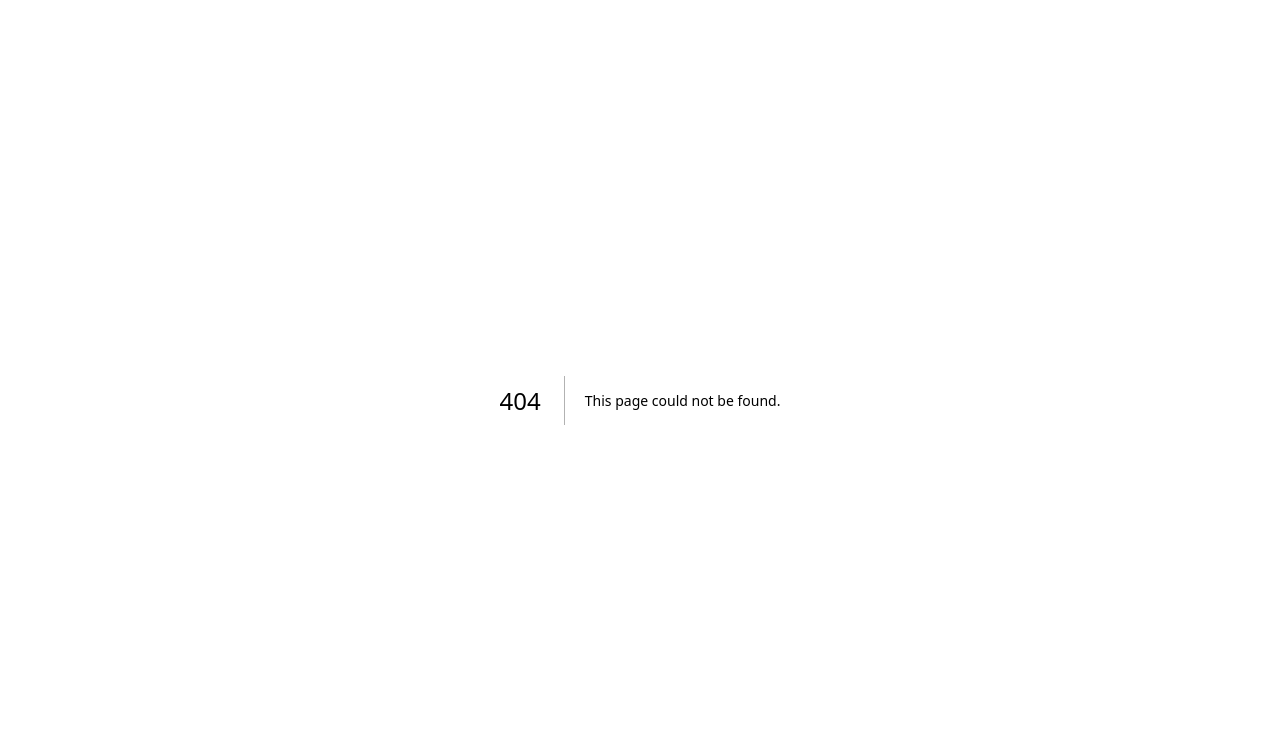
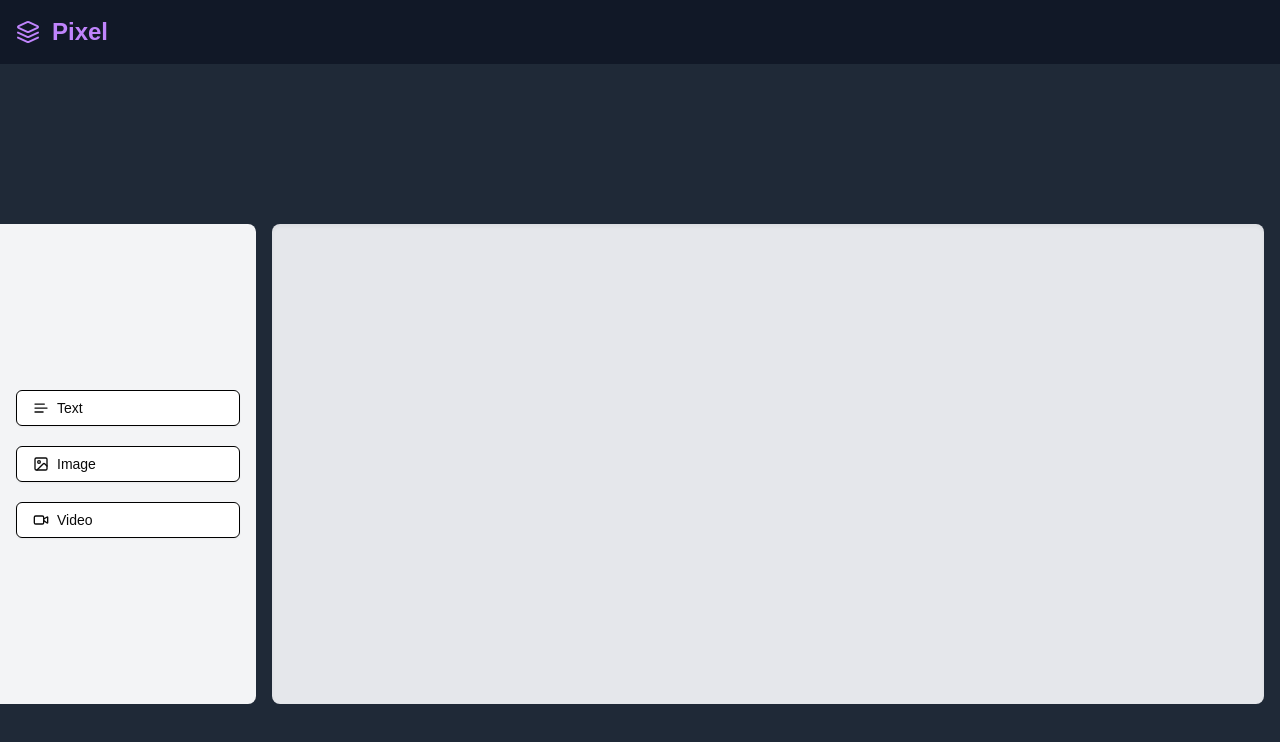
Before and after one commit to poswalsameer/canva-clone, a Next.js app in the folder pixel/: page /new-project in a window 1280 px wide. Before the commit this address had no page. Shown: the top 742 px of the page. Built offline with nearby package versions, Linux system fonts and the light colour scheme.

Commit message:
created the editor page, now next step is to add the feature of drag and drop and add videos to it

```diff
--- a/pixel/package.json
+++ b/pixel/package.json
@@ -11,6 +11,7 @@
   "dependencies": {
     "@radix-ui/react-icons": "^1.3.0",
     "@radix-ui/react-slot": "^1.1.0",
+    "@radix-ui/react-tabs": "^1.1.0",
     "class-variance-authority": "^0.7.0",
     "clsx": "^2.1.1",
     "lucide-react": "^0.445.0",
--- /dev/null
+++ b/pixel/src/app/new-project/page.tsx
@@ -0,0 +1,102 @@
+import React from "react";
+import { Tabs, TabsContent, TabsList, TabsTrigger } from "@/components/ui/tabs"
+import { CameraIcon, ImageIcon, Layers, MusicIcon, PenToolIcon, TextIcon, Undo2Icon, Redo2Icon, VideoIcon } from "lucide-react"
+import { Button } from "@/components/ui/button";
+
+function Page() {
+  return (
+    <div className="flex flex-col min-h-screen w-full">
+      <nav className="bg-gray-900 text-gray-100 p-4">
+        <div className="container mx-auto flex justify-between items-center">
+          <div className="flex flex-row justify-center items-center gap-x-1">
+            <Layers className="h-6 w-6 text-purple-400" />
+            <span className="ml-2 text-2xl font-bold text-purple-400">
+              Pixel
+            </span>
+          </div>
+        </div>
+      </nav>
+
+      <main className="min-h-screen bg-gray-800 flex justify-center items-center overflow-hidden">
+
+        {/* LEFT SIDE BAR */}
+        <aside className=" h-[30rem] w-64 flex flex-col justify-center items-center gap-y-5 rounded-r-lg bg-gray-100 p-4">
+
+        {/* ADD TEXT BUTTON */}
+            <Button className="w-full justify-start border border-black" variant="outline">
+                <TextIcon className="mr-2 h-4 w-4" />
+                Text
+                <span className="sr-only">Insert Text</span>
+            </Button>
+
+            {/* ADD IMAGE BUTTON */}
+            <Button className="w-full justify-start border border-black" variant="outline">
+                <ImageIcon className="mr-2 h-4 w-4" />
+                Image
+                <span className="sr-only">Insert Image</span>
+            </Button>
+
+            {/* ADD VIDEO BUTTON */}
+            <Button className="w-full justify-start border border-black" variant="outline">
+                <VideoIcon className="mr-2 h-4 w-4" />
+                Video
+                <span className="sr-only">Insert Video</span>
+            </Button>
+
+          {/* <Tabs defaultValue="insert">
+            <TabsList className="grid w-full grid-cols-2">
+              <TabsTrigger value="insert">Insert</TabsTrigger>
+              <TabsTrigger value="edit">Edit</TabsTrigger>
+            </TabsList>
+            <TabsContent value="insert" className="mt-4 space-y-4">
+              <Button className="w-full justify-start" variant="outline">
+                <TextIcon className="mr-2 h-4 w-4" />
+                Text
+                <span className="sr-only">Insert Text</span>
+              </Button>
+              <Button className="w-full justify-start" variant="outline">
+                <ImageIcon className="mr-2 h-4 w-4" />
+                Image
+                <span className="sr-only">Insert Image</span>
+              </Button>
+              <Button className="w-full justify-start" variant="outline">
+                <VideoIcon className="mr-2 h-4 w-4" />
+                Video
+                <span className="sr-only">Insert Video</span>
+              </Button>
+              <Button className="w-full justify-start" variant="outline">
+                <MusicIcon className="mr-2 h-4 w-4" />
+                Audio
+                <span className="sr-only">Insert Audio</span>
+              </Button>
+            </TabsContent>
+            <TabsContent value="edit" className="mt-4 space-y-4">
+              <Button className="w-full justify-start" variant="outline">
+                <Layers className="mr-2 h-4 w-4" />
+                Layers
+                <span className="sr-only">Manage Layers</span>
+              </Button>
+              <Button className="w-full justify-start" variant="outline">
+                <PenToolIcon className="mr-2 h-4 w-4" />
+                Draw
+                <span className="sr-only">Draw Tool</span>
+              </Button>
+            </TabsContent>
+          </Tabs> */}
+        </aside>
+
+        {/* MAIN CANVAS */}
+        <section className="flex-1 overflow-auto p-4">
+          <div className="h-[30rem] w-full bg-gray-200 rounded-lg shadow-inner">
+            <canvas className="flex h-full items-center justify-center">
+
+
+            </canvas>
+          </div>
+        </section>
+      </main>
+    </div>
+  );
+}
+
+export default Page;
--- a/pixel/src/app/projects/page.tsx
+++ b/pixel/src/app/projects/page.tsx
@@ -1,17 +1,42 @@
-import { Button } from "@/components/ui/button"
-import { Card, CardContent, CardHeader, CardTitle } from "@/components/ui/card"
-import { Layers } from "lucide-react"
+'use client';
+
+import { Button } from "@/components/ui/button";
+import { Card, CardContent, CardHeader, CardTitle } from "@/components/ui/card";
+import { Layers } from "lucide-react";
+import { signOut, useSession } from "next-auth/react";
+import { useRouter } from "next/navigation";
 
 export default function ProjectDashboard() {
+
+  const router = useRouter();
+  const { status } = useSession();
+
   // This would typically come from your authentication state
-  const user = {
-    name: "John Doe",
-    projects: [
-      { id: 1, name: "Project A" },
-      { id: 2, name: "Project B" },
-      { id: 3, name: "Project C" },
-    ],
+  // const user = {
+  //   name: "John Doe",
+  //   projects: [
+  //     { id: 1, name: "Project A" },
+  //     { id: 2, name: "Project B" },
+  //     { id: 3, name: "Project C" },
+  //   ],
+  // }
+
+  const routeToNewProject = () => {
+    router.push('/new-project');
   }
+
+  if (status === "loading") {
+    return <div>Loading...</div>;
+  }
+
+  if (status === "unauthenticated") {
+    router.push('/');
+    return null;
+  }
+
+  const handleLogout = () => {
+    signOut({ callbackUrl: '/' });
+  };
 
   return (
     <div className="flex flex-col min-h-screen">
@@ -22,7 +47,9 @@ export default function ProjectDashboard() {
                 <Layers className="h-6 w-6 text-purple-400" />
                 <span className="ml-2 text-2xl font-bold text-purple-400">Pixel</span>
             </div>
-            <Button className="h-10 w-32 bg-purple-600 text-white hover:bg-purple-700 rounded-sm" >Logout</Button>
+            <Button className="h-10 w-32 bg-purple-600 text-white hover:bg-purple-700 rounded-sm"
+            onClick={handleLogout}
+            >Logout</Button>
         </div>
       </nav>
 
@@ -30,15 +57,15 @@ export default function ProjectDashboard() {
       <main className="bg-gray-800 text-white flex-grow container mx-auto p-4 space-y-8">
         {/* Upper section - Create New Project */}
         <section className="bg-muted p-6 rounded-lg">
-          <h2 className="text-xl font-semibold mb-4">Create a New Project</h2>
-          <Button>Create New Project</Button>
+          <h2 className="text-xl text-black font-semibold mb-4">Create a New Project</h2>
+          <Button onClick={routeToNewProject}>Create New Project</Button>
         </section>
 
         {/* Lower section - Your Projects */}
         <section>
           <h2 className="text-2xl font-bold mb-4">Your Projects</h2>
           <div className="grid gap-4 md:grid-cols-2 lg:grid-cols-3">
-            {user.projects.map((project) => (
+            {/* {user.projects.map((project) => (
               <Card key={project.id}>
                 <CardHeader>
                   <CardTitle>{project.name}</CardTitle>
@@ -47,7 +74,7 @@ export default function ProjectDashboard() {
                   <Button variant="outline">View Project</Button>
                 </CardContent>
               </Card>
-            ))}
+            ))} */}
           </div>
         </section>
       </main>
--- /dev/null
+++ b/pixel/src/components/ui/tabs.tsx
@@ -0,0 +1,55 @@
+"use client"
+
+import * as React from "react"
+import * as TabsPrimitive from "@radix-ui/react-tabs"
+
+import { cn } from "@/lib/utils"
+
+const Tabs = TabsPrimitive.Root
+
+const TabsList = React.forwardRef<
+  React.ElementRef<typeof TabsPrimitive.List>,
+  React.ComponentPropsWithoutRef<typeof TabsPrimitive.List>
+>(({ className, ...props }, ref) => (
+  <TabsPrimitive.List
+    ref={ref}
+    className={cn(
+      "inline-flex h-9 items-center justify-center rounded-lg bg-muted p-1 text-muted-foreground",
+      className
+    )}
+    {...props}
+  />
+))
+TabsList.displayName = TabsPrimitive.List.displayName
+
+const TabsTrigger = React.forwardRef<
+  React.ElementRef<typeof TabsPrimitive.Trigger>,
+  React.ComponentPropsWithoutRef<typeof TabsPrimitive.Trigger>
+>(({ className, ...props }, ref) => (
+  <TabsPrimitive.Trigger
+    ref={ref}
+    className={cn(
+      "inline-flex items-center justify-center whitespace-nowrap rounded-md px-3 py-1 text-sm font-medium ring-offset-background transition-all focus-visible:outline-none focus-visible:ring-2 focus-visible:ring-ring focus-visible:ring-offset-2 disabled:pointer-events-none disabled:opacity-50 data-[state=active]:bg-background data-[state=active]:text-foreground data-[state=active]:shadow",
+      className
+    )}
+    {...props}
+  />
+))
+TabsTrigger.displayName = TabsPrimitive.Trigger.displayName
+
+const TabsContent = React.forwardRef<
+  React.ElementRef<typeof TabsPrimitive.Content>,
+  React.ComponentPropsWithoutRef<typeof TabsPrimitive.Content>
+>(({ className, ...props }, ref) => (
+  <TabsPrimitive.Content
+    ref={ref}
+    className={cn(
+      "mt-2 ring-offset-background focus-visible:outline-none focus-visible:ring-2 focus-visible:ring-ring focus-visible:ring-offset-2",
+      className
+    )}
+    {...props}
+  />
+))
+TabsContent.displayName = TabsPrimitive.Content.displayName
+
+export { Tabs, TabsList, TabsTrigger, TabsContent }
```
Also changed, not shown: 1 other file (tests, documents, lock files or other folders).
